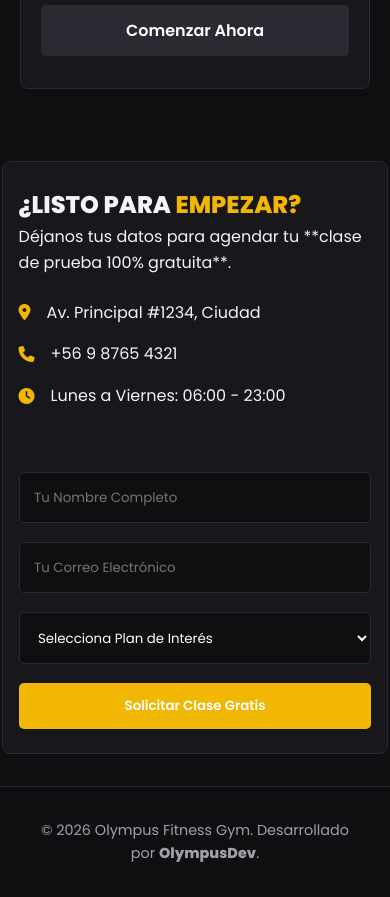
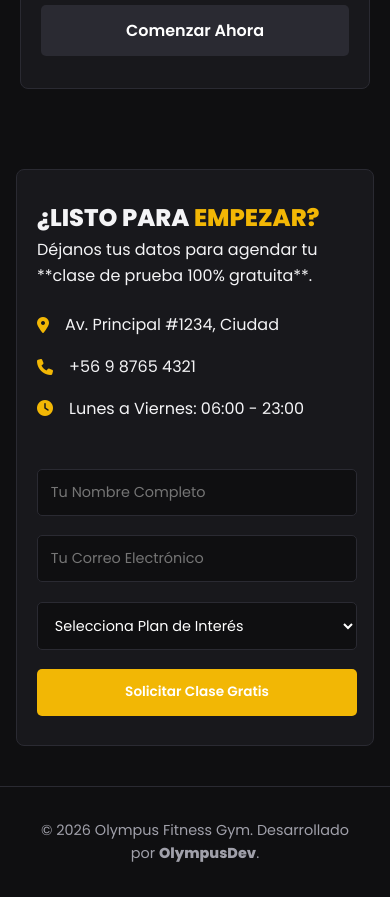
Before and after one commit to TheMcQueen95/gym-landing-demo, a plain HTML site: page index.html in a window 390 px wide. Shown: the part 3180-4077 px from the top of the page. Drawn offline with Linux system fonts and the light colour scheme.

Commit message:
Ajuste responsive para la tarjeta de contacto

```diff
--- a/styles.css
+++ b/styles.css
@@ -445,23 +445,48 @@ section {
     section {
         padding: 2rem 0.1rem;
     }
+    /* 1. Margen general de la sección Contacto */
+    .contact {
+        padding: 2.5rem 1rem; /* Mismo margen respirable a los lados que Servicios y Planes */
+    }
 
+    /* 2. Contenedor/Tarjeta oscura de contacto */
     .contact-container {
-        padding: 1.5rem 1rem;
+        padding: 1.8rem 1.25rem; /* Padding interno simétrico */
         width: 100%;
         max-width: 100%;
         overflow: hidden;
+        box-sizing: border-box; /* Mantiene bordes y padding dentro de la pantalla */
+        gap: 2rem;
+    }
+    /* 3. Ajuste para que el formulario se reduzca sin salirse */
+    .contact-form {
+        width: 100%;
+        max-width: 100%;
         box-sizing: border-box;
     }
 
+    /* 4. Inputs, Select y Botón alineados al 100% interno */
     .contact-form input,
     .contact-form select,
-    .contact-form .btn {
-        width: 100%;
-        max-width: 100%;
-
+    .contact-form textarea {
+        width: 100% !important;
+        max-width: 100% !important;
+        padding: 0.75rem 0.8rem;
+        font-size: 0.9rem;
         box-sizing: border-box;
     }
+    .contact-form .btn {
+        width: 100% !important;
+        max-width: 100% !important;
+        font-size: 0.85rem;
+        padding: 0.85rem 0.5rem;
+        box-sizing: border-box;
+        white-space: normal; /* Permite que el texto del botón se amolde si la pantalla es muy angosta */
+    }
+
+
+
 
     .hero-buttons {
         display: flex;
```
